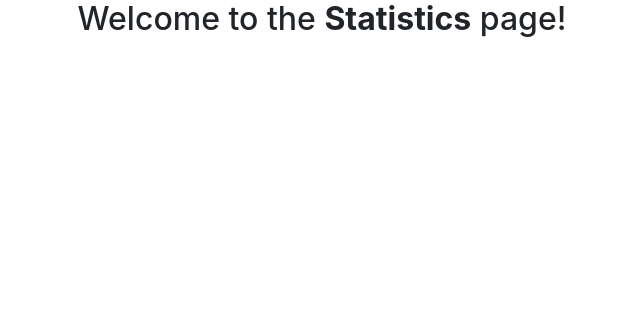
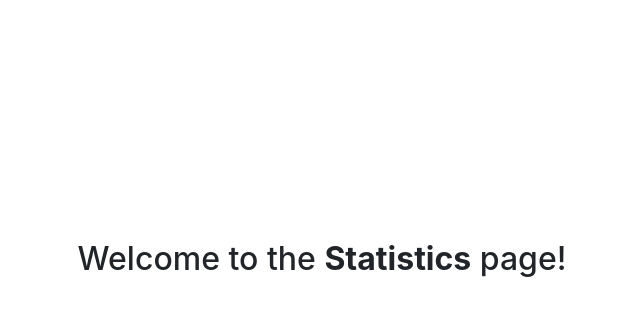
Before and after one commit to zsoltardai/statistics.github.io, a plain HTML site: page index.html in a window 1280 px wide. Shown: the whole page, without its empty margins (318-958 px from the left). Drawn offline with nearby package versions, Linux system fonts and the light colour scheme.

Commit message:
update index.html

```diff
--- a/index.html
+++ b/index.html
@@ -9,7 +9,7 @@
 </head>
 <body>
     <div style="width: 100vw; height: 100vh; display: flex; justify-content: center;">
-        <h2>Welcome to the <b>Statistics</b> page!</h2>
+        <h2 style="padding-top: 30vh;">Welcome to the <b>Statistics</b> page!</h2>
     </div>
 </body>
 </html>
```
